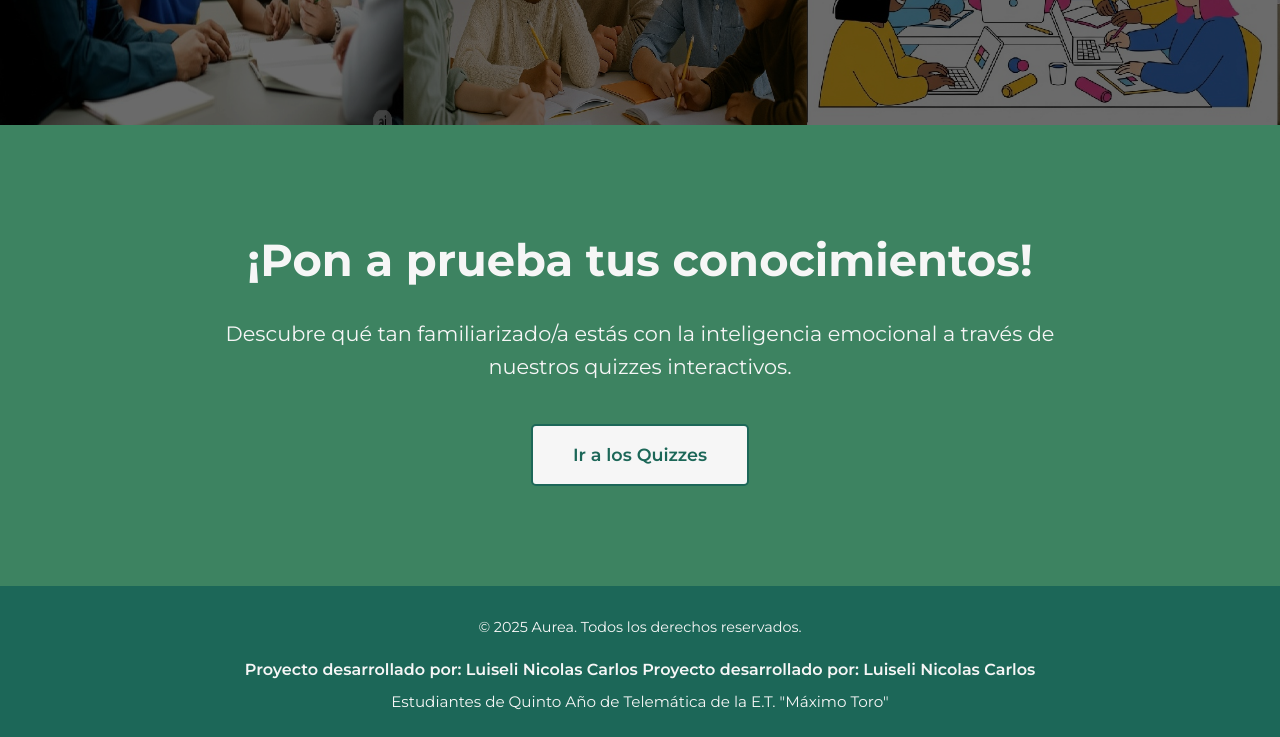
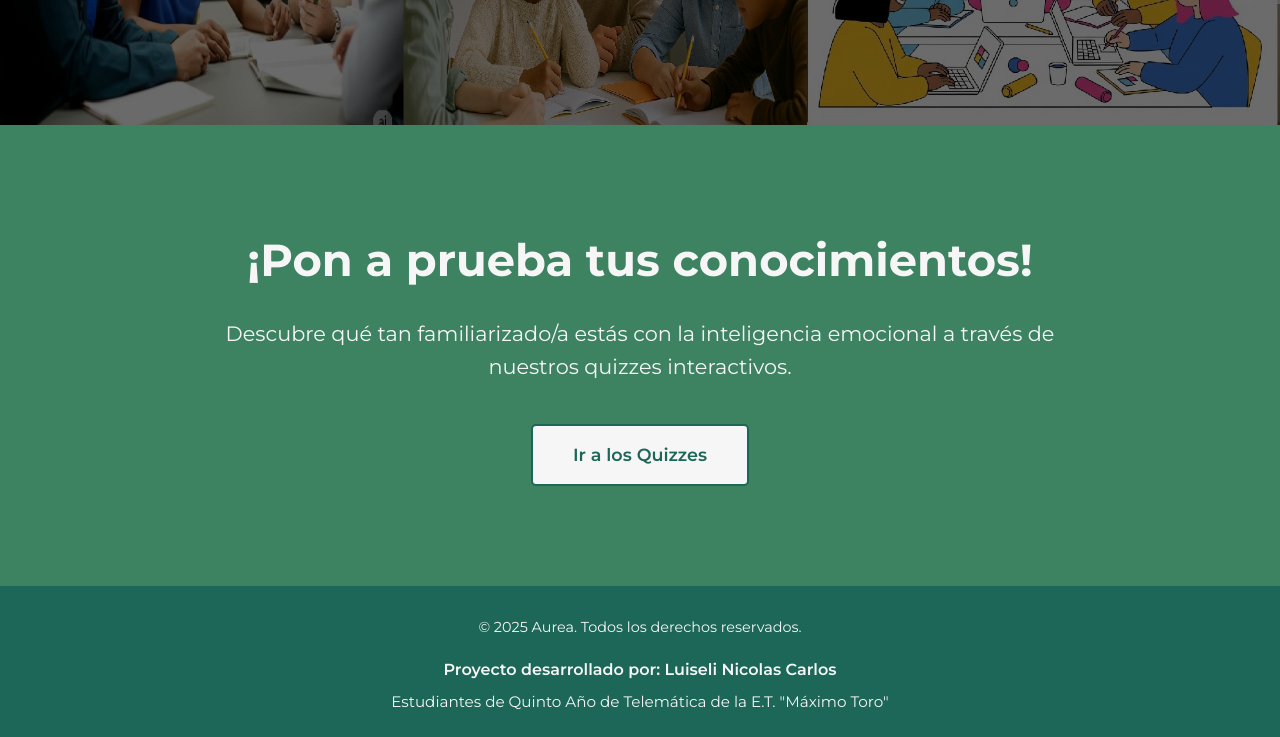
Before and after one commit to aurea2025/aurea_ie, a plain HTML site: page index.html in a window 1280 px wide. Shown: the part 5059-5796 px from the top of the page. Drawn offline with Linux system fonts and the light colour scheme.

Commit message:
Update index.html

```diff
--- a/index.html
+++ b/index.html
@@ -180,10 +180,6 @@
                 <a href="#" class="pie-pagina-principal__enlace-social" aria-label="Facebook">Nicolas</a>
                 <a href="https://www.instagram.com/carlosrivasp66/" class="pie-pagina-principal__enlace-social" aria-label="Facebook">Carlos</a>
 
-                Proyecto desarrollado por:
-                <a href="https://www.instagram.com/luiuzcategui/" class="pie-pagina-principal__enlace-social" aria-label="Facebook">Luiseli</a>
-                <a href="#" class="pie-pagina-principal__enlace-social" aria-label="Facebook">Nicolas</a>
-                <a href="https://www.instagram.com/carlosrivasp66/" class="pie-pagina-principal__enlace-social" aria-label="Facebook">Carlos</a>
 
             </p>
             <p class="pie-pagina-principal__texto pie-pagina-principal__texto--institucion">
```
